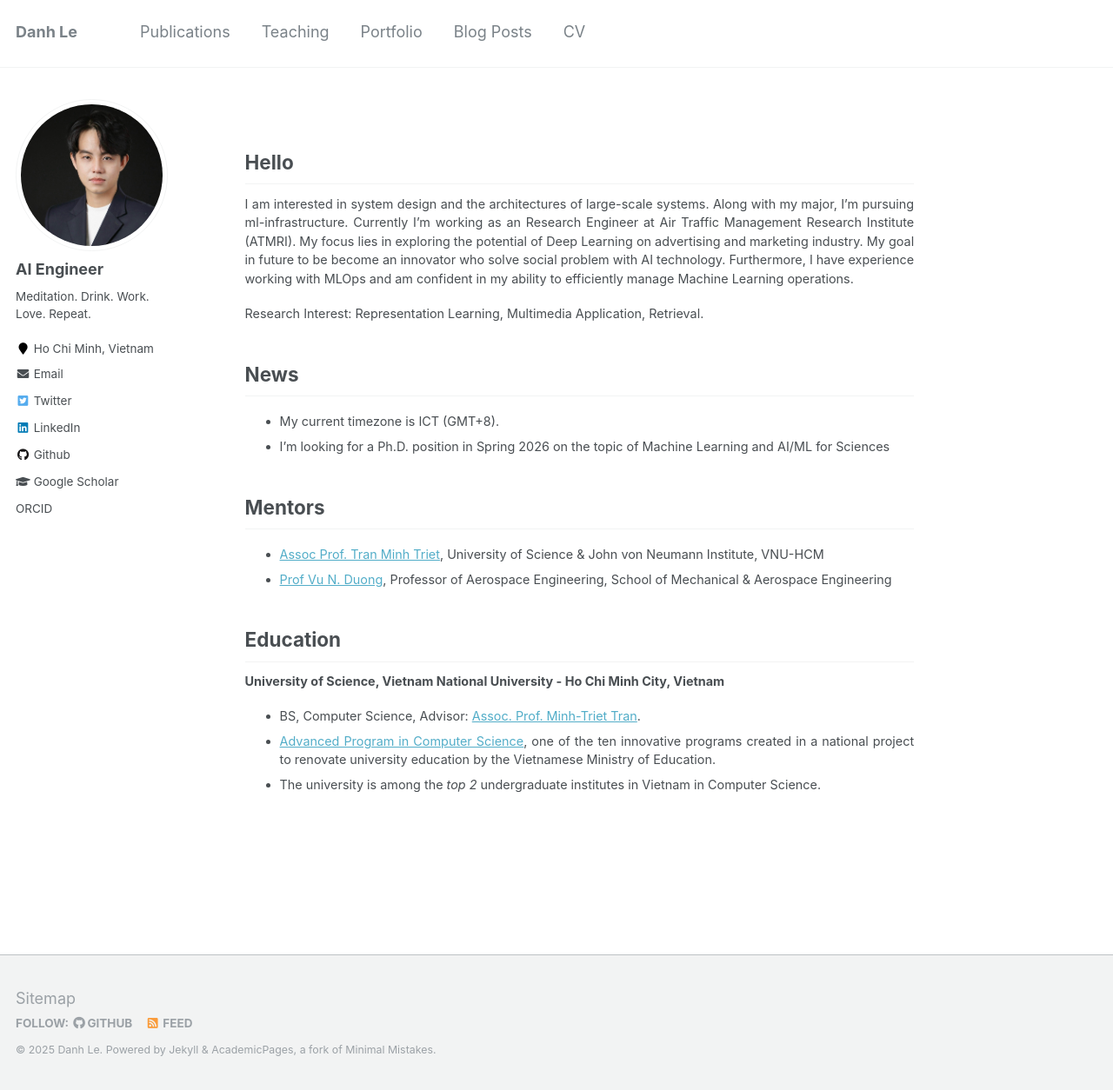
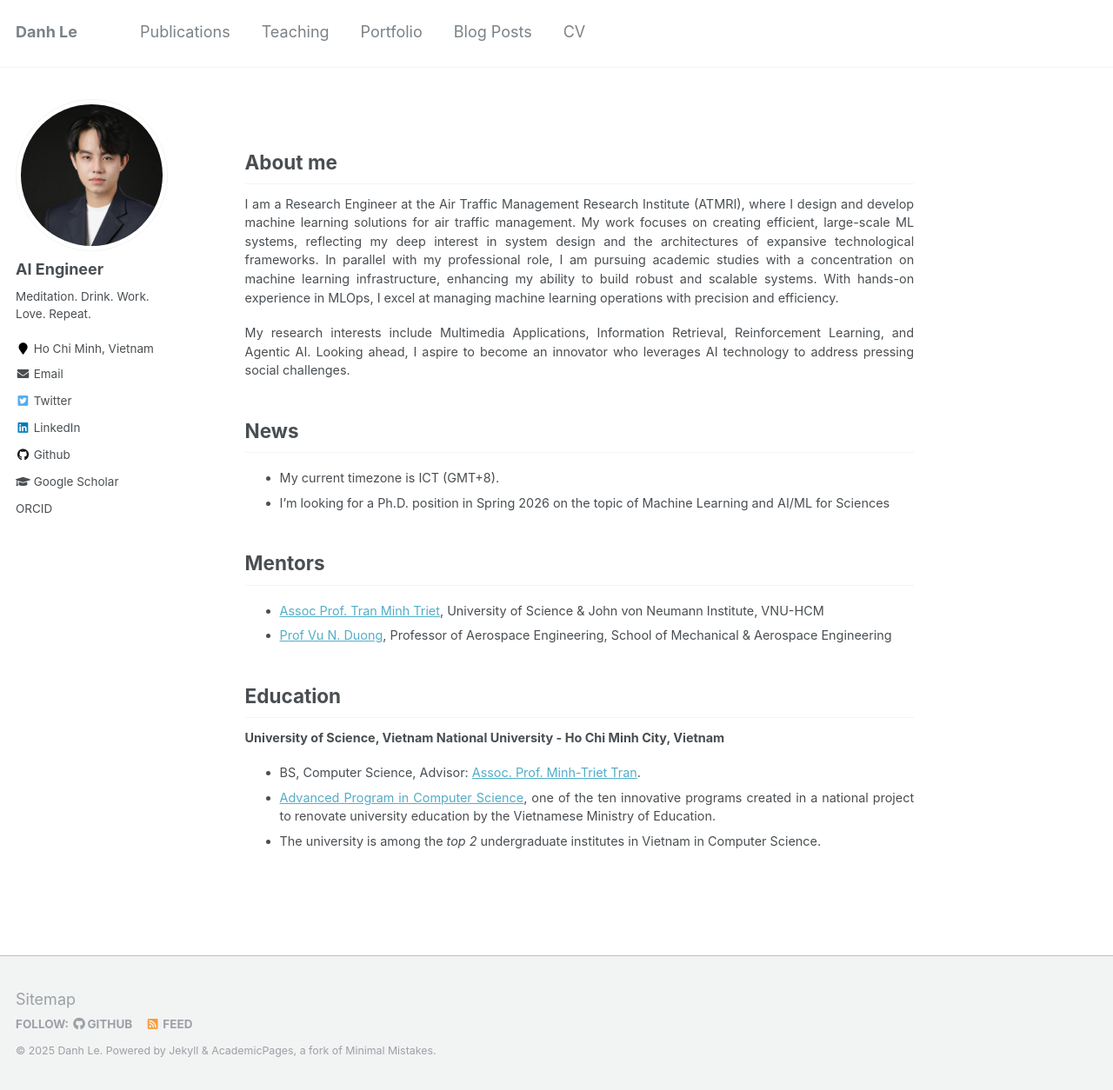
Before and after one commit to danhleth/danhleth.github.io, a Jekyll site: the page built from _pages/about.md, in a window 1280 px wide and 1358 px high, cut to the strip 104-1358 px from the top of the window. Shown: the whole strip at 87% size. Built offline with Jekyll 4.4.1, drawn with Linux system fonts in a browser that asks for light colours.

Commit message:
feat: update about me

```diff
--- a/_pages/about.md
+++ b/_pages/about.md
@@ -8,10 +8,10 @@ redirect_from:
   - /about.html
 ---
 
-## Hello
-I am interested in system design and the architectures of large-scale systems. Along with my major, I’m pursuing ml-infrastructure. Currently I'm working as an Research Engineer at Air Traffic Management Research Institute (ATMRI). My focus lies in exploring the potential of Deep Learning on advertising and marketing industry. My goal in future to be become an innovator who solve social problem with AI technology. Furthermore, I have experience working with MLOps and am confident in my ability to efficiently manage Machine Learning operations.
+## About me
+I am a Research Engineer at the Air Traffic Management Research Institute (ATMRI), where I design and develop machine learning solutions for air traffic management. My work focuses on creating efficient, large-scale ML systems, reflecting my deep interest in system design and the architectures of expansive technological frameworks. In parallel with my professional role, I am pursuing academic studies with a concentration on machine learning infrastructure, enhancing my ability to build robust and scalable systems. With hands-on experience in MLOps, I excel at managing machine learning operations with precision and efficiency.
 
-Research Interest: Representation Learning, Multimedia Application, Retrieval.
+My research interests include Multimedia Applications, Information Retrieval, Reinforcement Learning, and Agentic AI. Looking ahead, I aspire to become an innovator who leverages AI technology to address pressing social challenges.
 
 ## News
 - My current timezone is ICT (GMT+8).
```
